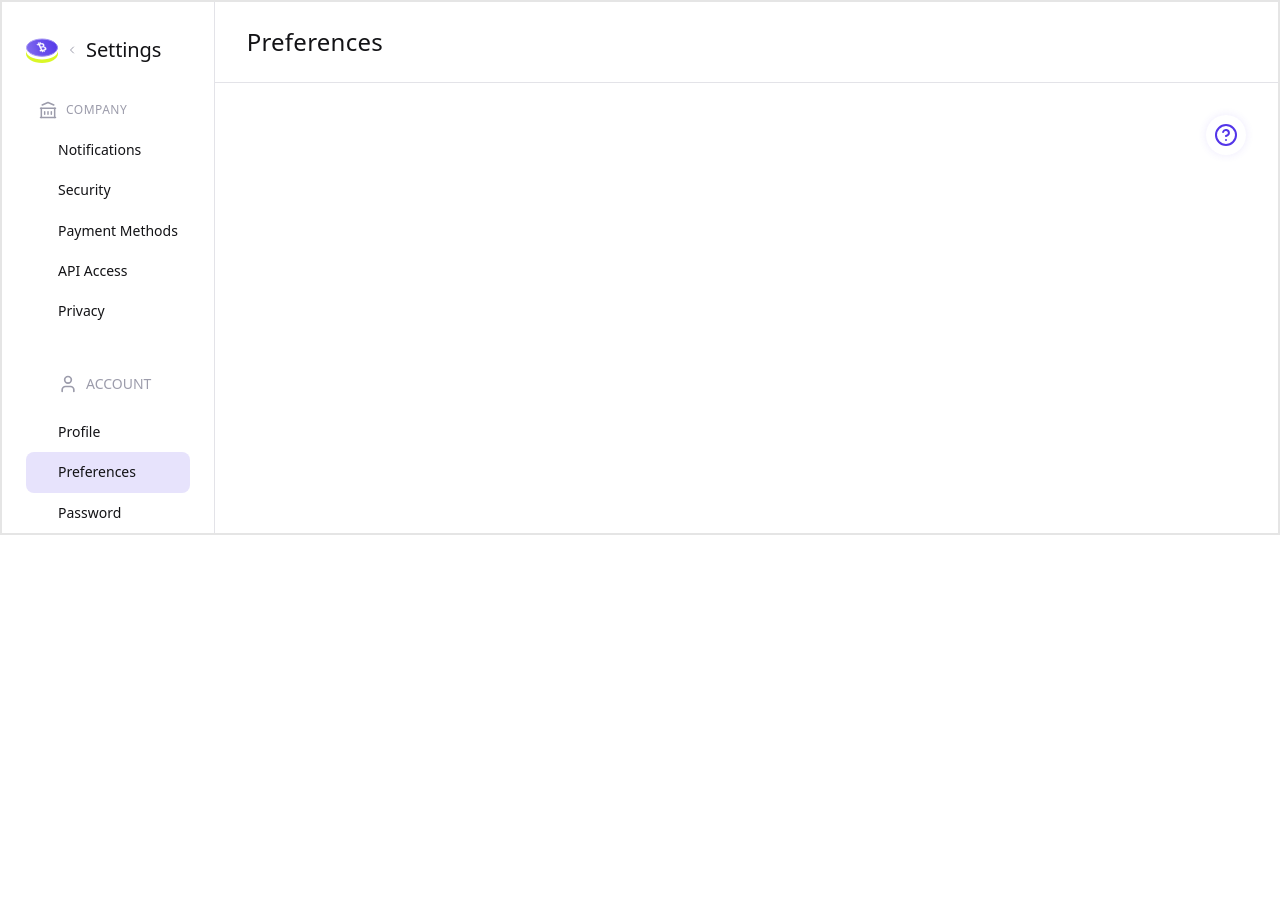
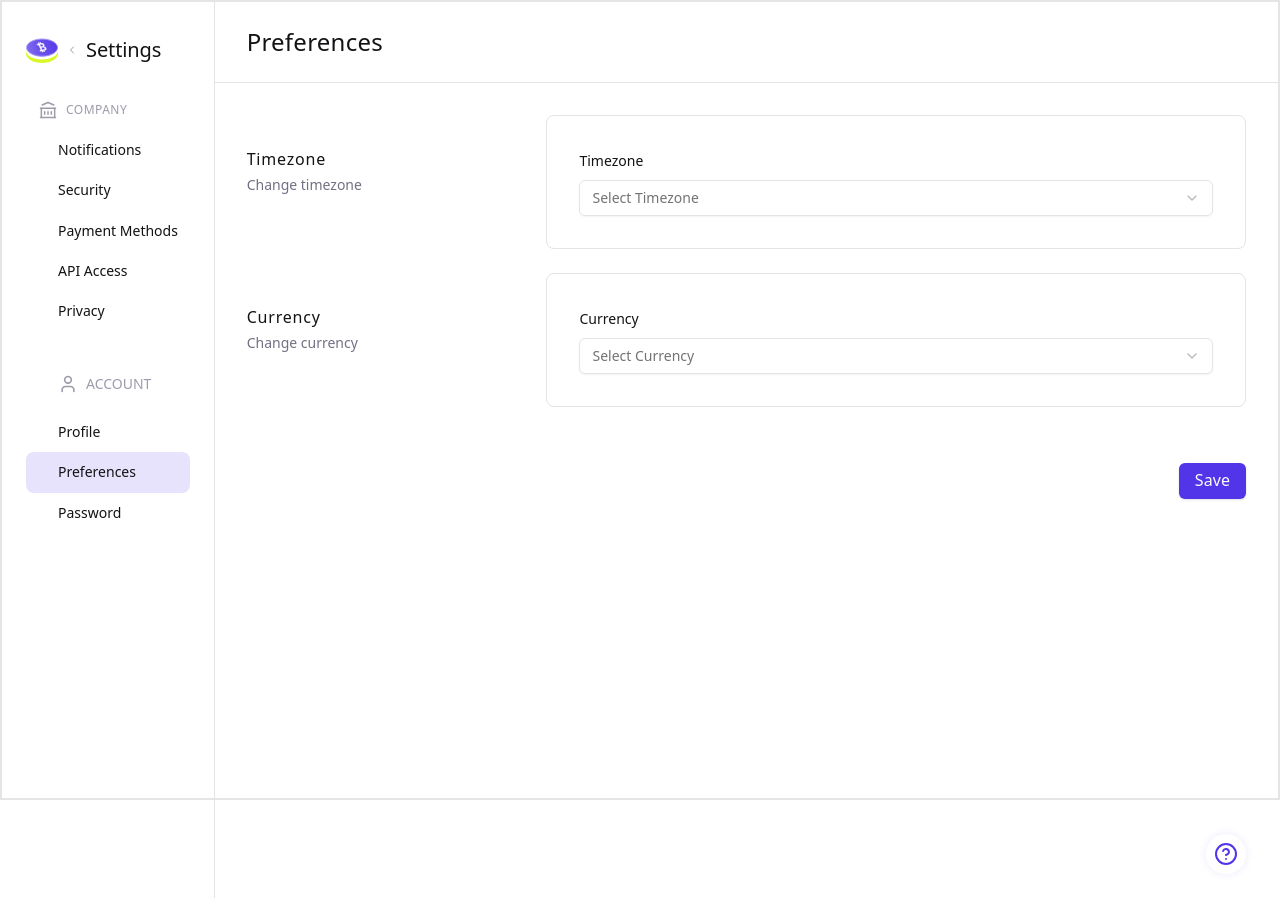
Before and after one commit to Obiski15/coinbank-FE, a Next.js app: page /dashboard/settings/preferences in a window 1280 px wide. Before the commit the page ends 800 px from the top, so only its background shows below. Built offline with nearby package versions, Linux system fonts and the light colour scheme.

Commit message:
feat: added settings preference page

```diff
--- a/src/app/dashboard/settings/preferences/page.tsx
+++ b/src/app/dashboard/settings/preferences/page.tsx
@@ -1,3 +1,5 @@
+import PreferencesComponent from "@/components/dashboard/settings/preferences/Preferences"
+
 export default function Preferences() {
-  return <div></div>
+  return <PreferencesComponent />
 }
--- /dev/null
+++ b/src/components/dashboard/settings/preferences/Preferences.tsx
@@ -0,0 +1,10 @@
+import Main from "../../shared/Main"
+import PreferencesForm from "./PreferencesForm"
+
+export default function Preferences() {
+  return (
+    <Main className="space-y-8 p-8">
+      <PreferencesForm />
+    </Main>
+  )
+}
--- /dev/null
+++ b/src/components/dashboard/settings/preferences/PreferencesForm.tsx
@@ -0,0 +1,109 @@
+"use client"
+
+import { preferencesSchema } from "@/schema/settingsSchema"
+import { zodResolver } from "@hookform/resolvers/zod"
+import { SubmitHandler, useForm } from "react-hook-form"
+import * as z from "zod"
+
+import { Button } from "@/components/ui/button"
+import {
+  Form,
+  FormControl,
+  FormField,
+  FormItem,
+  FormLabel,
+  FormMessage,
+} from "@/components/ui/form"
+import {
+  Select,
+  SelectContent,
+  SelectItem,
+  SelectTrigger,
+  SelectValue,
+} from "@/components/ui/select"
+
+import FormTitleGroup from "../FormTitleGroup"
+
+export default function PreferencesForm() {
+  const form = useForm<z.infer<typeof preferencesSchema>>({
+    resolver: zodResolver(preferencesSchema),
+  })
+
+  const _onSubmit: SubmitHandler<
+    z.infer<typeof preferencesSchema>
+  > = values => {
+    console.log(values)
+  }
+
+  return (
+    <form className="space-y-6" onSubmit={form.handleSubmit(_onSubmit)}>
+      <Form {...form}>
+        <div className="flex items-start justify-between gap-6">
+          <FormTitleGroup title="Timezone" description="Change timezone" />
+          <FormField
+            name="timezone"
+            control={form.control}
+            render={({ field, fieldState: { error } }) => (
+              <FormItem className="w-[70%] rounded-lg border border-neutral-200 p-8">
+                <FormLabel className="text-sm font-medium text-neutral-900">
+                  Timezone
+                </FormLabel>
+                <FormControl>
+                  <Select
+                    defaultValue={field.value}
+                    onValueChange={field.onChange}
+                  >
+                    <SelectTrigger>
+                      <SelectValue placeholder="Select Timezone" />
+                    </SelectTrigger>
+                    <SelectContent>
+                      <SelectItem value="usd">USD</SelectItem>
+                      <SelectItem value="eur">EUR</SelectItem>
+                      <SelectItem value="ngn">NGN</SelectItem>
+                    </SelectContent>
+                  </Select>
+                </FormControl>
+                <FormMessage>{error?.message}</FormMessage>
+              </FormItem>
+            )}
+          />
+        </div>
+
+        <div className="flex items-start justify-between gap-6">
+          <FormTitleGroup title="Currency" description="Change currency" />
+          <FormField
+            name="currency"
+            control={form.control}
+            render={({ field, fieldState: { error } }) => (
+              <FormItem className="w-[70%] rounded-lg border border-neutral-200 p-8">
+                <FormLabel className="text-sm font-medium text-neutral-900">
+                  Currency
+                </FormLabel>
+                <FormControl>
+                  <Select
+                    defaultValue={field.value}
+                    onValueChange={field.onChange}
+                  >
+                    <SelectTrigger>
+                      <SelectValue placeholder="Select Currency" />
+                    </SelectTrigger>
+                    <SelectContent>
+                      <SelectItem value="usd">USD</SelectItem>
+                      <SelectItem value="eur">EUR</SelectItem>
+                      <SelectItem value="ngn">NGN</SelectItem>
+                    </SelectContent>
+                  </Select>
+                </FormControl>
+                <FormMessage>{error?.message}</FormMessage>
+              </FormItem>
+            )}
+          />
+        </div>
+
+        <div className="py-8">
+          <Button className="float-right">Save</Button>
+        </div>
+      </Form>
+    </form>
+  )
+}
--- a/src/schema/settingsSchema.ts
+++ b/src/schema/settingsSchema.ts
@@ -38,6 +38,16 @@ export const securitySchema = object({
   }),
 })
 
+export const preferencesSchema = object({
+  timezone: string({
+    message: "Timezone is required",
+  }).min(1, { message: "Please select a timezone" }),
+
+  currency: string({
+    message: "Currency is required",
+  }).min(1, { message: "Please select a currency" }),
+})
+
 export const profileSchema = object({
   first_name: string({ message: "First name is required" }).min(1, {
     message: "Please enter your first name",
```
